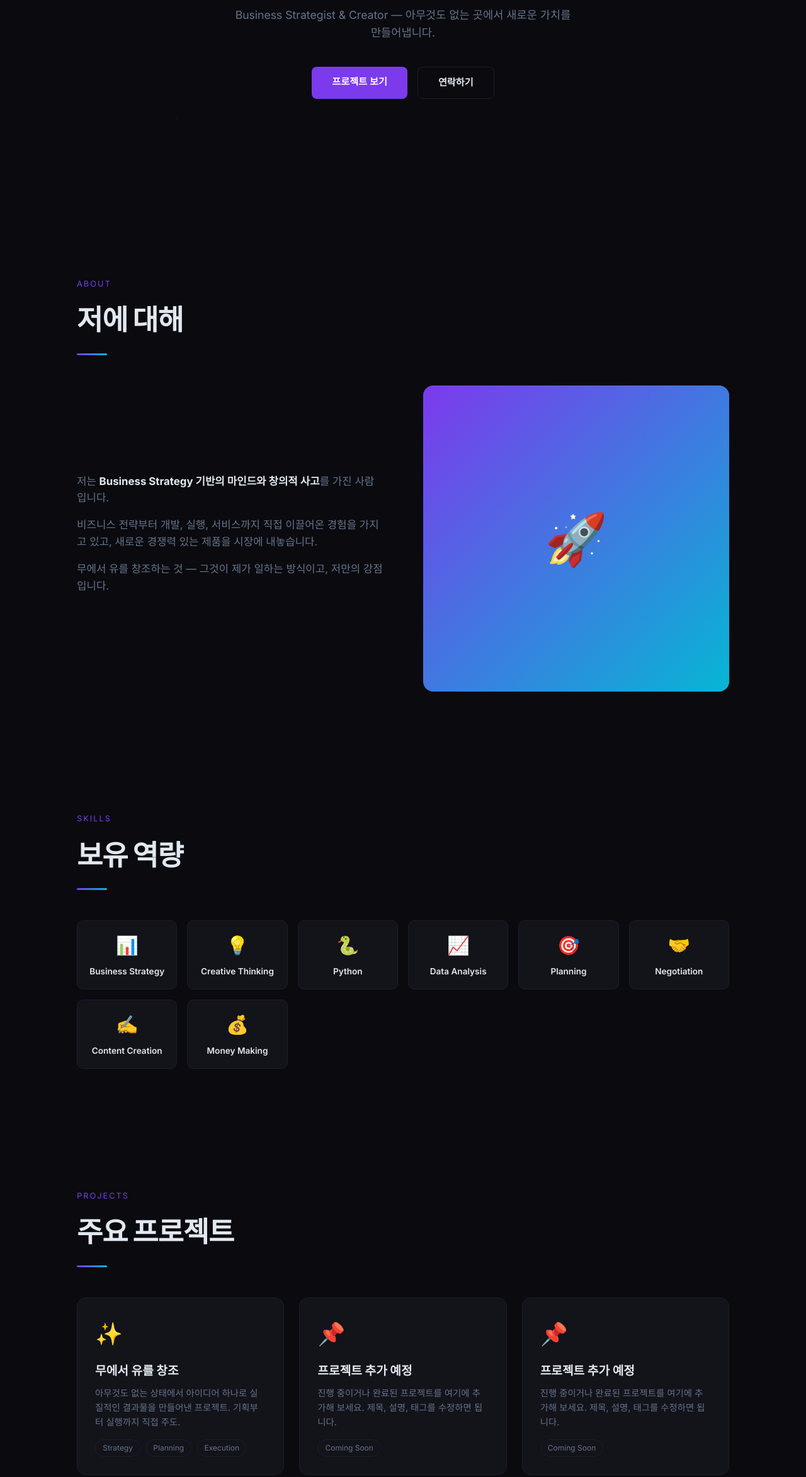
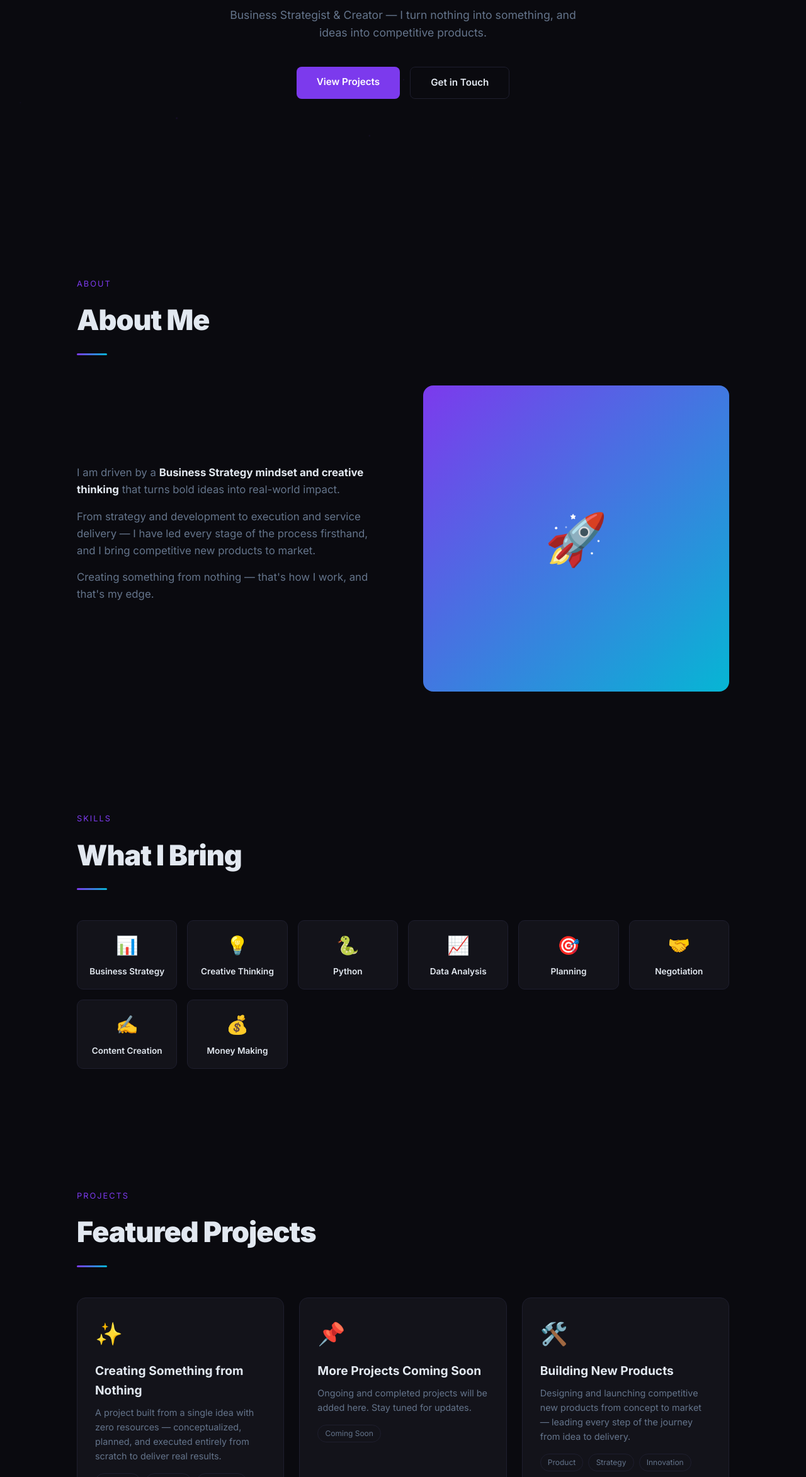
Before and after one commit to MyungJaeLee/portfolio, a plain HTML site: page index.html in a window 1280 px wide. Shown: the part 455-2800 px from the top of the page at 63% size. Drawn offline with Linux system fonts and the light colour scheme.

Commit message:
Add files via upload

```diff
--- a/index.html
+++ b/index.html
@@ -1,5 +1,5 @@
 <!DOCTYPE html>
-<html lang="ko">
+<html lang="en">
 <head>
   <meta charset="UTF-8" />
   <meta name="viewport" content="width=device-width, initial-scale=1.0"/>
@@ -81,7 +81,7 @@
       -webkit-background-clip: text; -webkit-text-fill-color: transparent;
     }
     #hero p {
-      max-width: 540px; margin: 0 auto 2.5rem;
+      max-width: 560px; margin: 0 auto 2.5rem;
       color: var(--muted); font-size: 1.1rem;
     }
     .btn-group { display: flex; gap: 1rem; justify-content: center; flex-wrap: wrap; }
@@ -90,14 +90,9 @@
       font-size: .95rem; font-weight: 600; cursor: pointer;
       text-decoration: none; transition: all .2s;
     }
-    .btn-primary {
-      background: var(--accent); color: #fff; border: none;
-    }
+    .btn-primary { background: var(--accent); color: #fff; border: none; }
     .btn-primary:hover { background: #6d28d9; transform: translateY(-2px); }
-    .btn-outline {
-      background: transparent; color: var(--text);
-      border: 1px solid var(--border);
-    }
+    .btn-outline { background: transparent; color: var(--text); border: 1px solid var(--border); }
     .btn-outline:hover { border-color: var(--accent); color: var(--accent); transform: translateY(-2px); }
 
     /* SECTION COMMON */
@@ -190,9 +185,7 @@
     }
 
     /* FLOATING DOTS */
-    .dots {
-      position: fixed; inset: 0; pointer-events: none; z-index: 0; overflow: hidden;
-    }
+    .dots { position: fixed; inset: 0; pointer-events: none; z-index: 0; overflow: hidden; }
     .dot {
       position: absolute; border-radius: 50%;
       background: var(--accent); opacity: .12;
@@ -213,17 +206,16 @@
 </head>
 <body>
 
-<!-- floating dots -->
 <div class="dots" id="dots"></div>
 
 <!-- NAV -->
 <nav>
   <div class="nav-logo"><span>M</span>J<span>.</span>Lee</div>
   <ul class="nav-links">
-    <li><a href="#about">소개</a></li>
-    <li><a href="#skills">기술</a></li>
-    <li><a href="#projects">프로젝트</a></li>
-    <li><a href="#contact">연락처</a></li>
+    <li><a href="#about">About</a></li>
+    <li><a href="#skills">Skills</a></li>
+    <li><a href="#projects">Projects</a></li>
+    <li><a href="#contact">Contact</a></li>
   </ul>
 </nav>
 
@@ -232,10 +224,10 @@
   <div>
     <div class="hero-badge">✨ Open to Collaboration</div>
     <h1>Hi, I'm<br><span>Myungjae Lee</span></h1>
-    <p>Business Strategist & Creator — 아무것도 없는 곳에서 새로운 가치를 만들어냅니다.</p>
+    <p>Business Strategist & Creator — I turn nothing into something, and ideas into competitive products.</p>
     <div class="btn-group">
-      <a href="#projects" class="btn btn-primary">프로젝트 보기</a>
-      <a href="#contact" class="btn btn-outline">연락하기</a>
+      <a href="#projects" class="btn btn-primary">View Projects</a>
+      <a href="#contact" class="btn btn-outline">Get in Touch</a>
     </div>
   </div>
 </section>
@@ -243,13 +235,13 @@
 <!-- ABOUT -->
 <section id="about">
   <div class="section-label">About</div>
-  <h2>저에 대해</h2>
+  <h2>About Me</h2>
   <div class="divider"></div>
   <div class="about-grid">
     <div class="about-text">
-      <p>저는 <strong style="color:var(--text)">Business Strategy 기반의 마인드와 창의적 사고</strong>를 가진 사람입니다.</p>
-      <p>비즈니스 전략부터 개발, 실행, 서비스까지 직접 이끌어온 경험을 가지고 있고, 새로운 경쟁력 있는 제품을 시장에 내놓습니다.</p>
-      <p>무에서 유를 창조하는 것 — 그것이 제가 일하는 방식이고, 저만의 강점입니다.</p>
+      <p>I am driven by a <strong style="color:var(--text)">Business Strategy mindset and creative thinking</strong> that turns bold ideas into real-world impact.</p>
+      <p>From strategy and development to execution and service delivery — I have led every stage of the process firsthand, and I bring competitive new products to market.</p>
+      <p>Creating something from nothing — that's how I work, and that's my edge.</p>
     </div>
     <div class="about-img">🚀</div>
   </div>
@@ -258,7 +250,7 @@
 <!-- SKILLS -->
 <section id="skills">
   <div class="section-label">Skills</div>
-  <h2>보유 역량</h2>
+  <h2>What I Bring</h2>
   <div class="divider"></div>
   <div class="skills-grid">
     <div class="skill-chip"><div class="icon">📊</div><div class="name">Business Strategy</div></div>
@@ -275,31 +267,31 @@
 <!-- PROJECTS -->
 <section id="projects">
   <div class="section-label">Projects</div>
-  <h2>주요 프로젝트</h2>
+  <h2>Featured Projects</h2>
   <div class="divider"></div>
   <div class="proj-grid">
     <div class="proj-card">
       <div class="proj-emoji">✨</div>
-      <h3>무에서 유를 창조</h3>
-      <p>아무것도 없는 상태에서 아이디어 하나로 실질적인 결과물을 만들어낸 프로젝트. 기획부터 실행까지 직접 주도.</p>
+      <h3>Creating Something from Nothing</h3>
+      <p>A project built from a single idea with zero resources — conceptualized, planned, and executed entirely from scratch to deliver real results.</p>
       <div class="tags">
         <span class="tag">Strategy</span><span class="tag">Planning</span><span class="tag">Execution</span>
       </div>
     </div>
     <div class="proj-card">
       <div class="proj-emoji">📌</div>
-      <h3>프로젝트 추가 예정</h3>
-      <p>진행 중이거나 완료된 프로젝트를 여기에 추가해 보세요. 제목, 설명, 태그를 수정하면 됩니다.</p>
+      <h3>More Projects Coming Soon</h3>
+      <p>Ongoing and completed projects will be added here. Stay tuned for updates.</p>
       <div class="tags">
         <span class="tag">Coming Soon</span>
       </div>
     </div>
     <div class="proj-card">
-      <div class="proj-emoji">📌</div>
-      <h3>프로젝트 추가 예정</h3>
-      <p>진행 중이거나 완료된 프로젝트를 여기에 추가해 보세요. 제목, 설명, 태그를 수정하면 됩니다.</p>
+      <div class="proj-emoji">🛠️</div>
+      <h3>Building New Products</h3>
+      <p>Designing and launching competitive new products from concept to market — leading every step of the journey from idea to delivery.</p>
       <div class="tags">
-        <span class="tag">Coming Soon</span>
+        <span class="tag">Product</span><span class="tag">Strategy</span><span class="tag">Innovation</span>
       </div>
     </div>
   </div>
@@ -308,9 +300,9 @@
 <!-- CONTACT -->
 <section id="contact">
   <div class="section-label">Contact</div>
-  <h2>함께 만들어요 🤝</h2>
+  <h2>Let's Build Together 🤝</h2>
   <div class="divider" style="margin: 0 auto 2rem;"></div>
-  <p>새로운 프로젝트, 협업, 또는 비즈니스 제안 — 언제든지 편하게 연락 주세요!</p>
+  <p>Open to new projects, collaborations, and business opportunities. Feel free to reach out anytime!</p>
   <div class="contact-links">
     <a href="mailto:mjleebest@gmail.com" class="contact-link">📧 mjleebest@gmail.com</a>
     <a href="https://github.com/myungjaelee" class="contact-link">🐙 GitHub</a>
@@ -318,11 +310,10 @@
 </section>
 
 <footer>
-  <p>© 2026 Myungjae Lee · Made with ❤️ and bold ideas</p>
+  <p>© 2026 Myungjae Lee · Built with ❤️ and bold ideas</p>
 </footer>
 
 <script>
-  // Floating dots
   const container = document.getElementById('dots');
   for (let i = 0; i < 18; i++) {
     const d = document.createElement('div');
@@ -337,7 +328,6 @@
     container.appendChild(d);
   }
 
-  // Intersection observer for fade-in
   const observer = new IntersectionObserver((entries) => {
     entries.forEach(e => {
       if (e.isIntersecting) {
```
